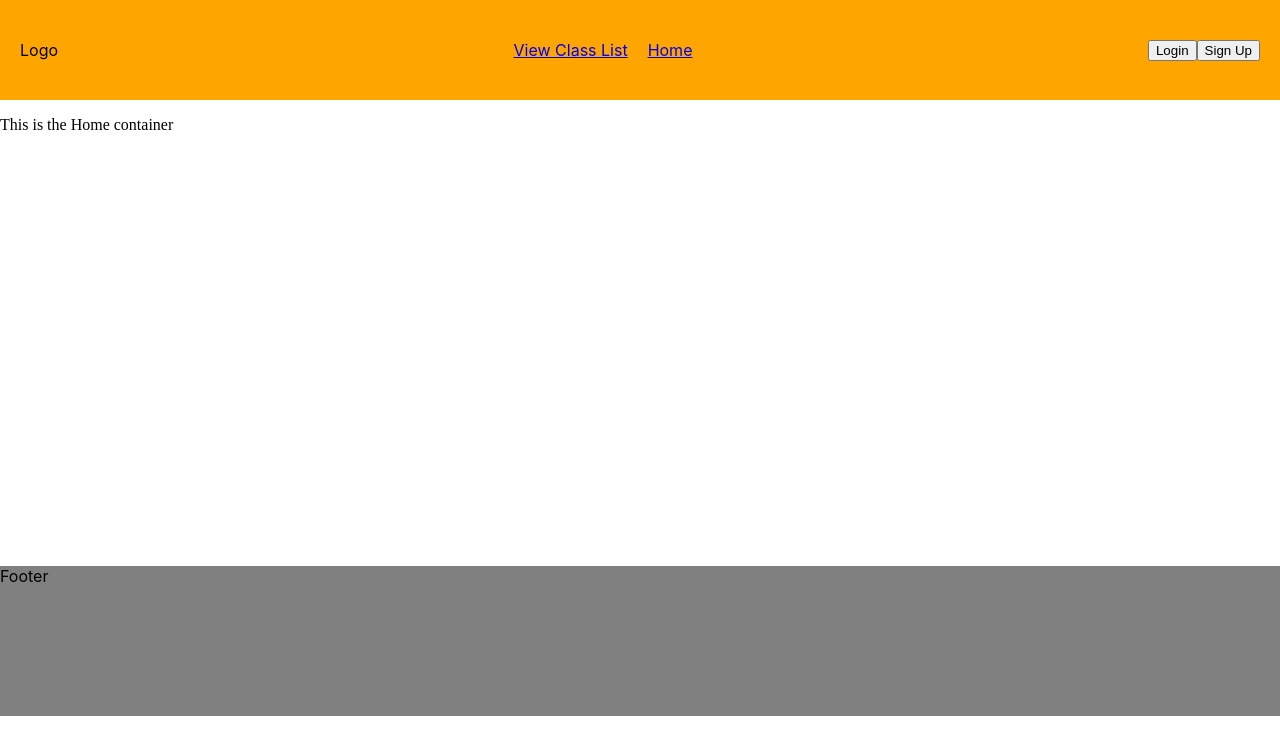
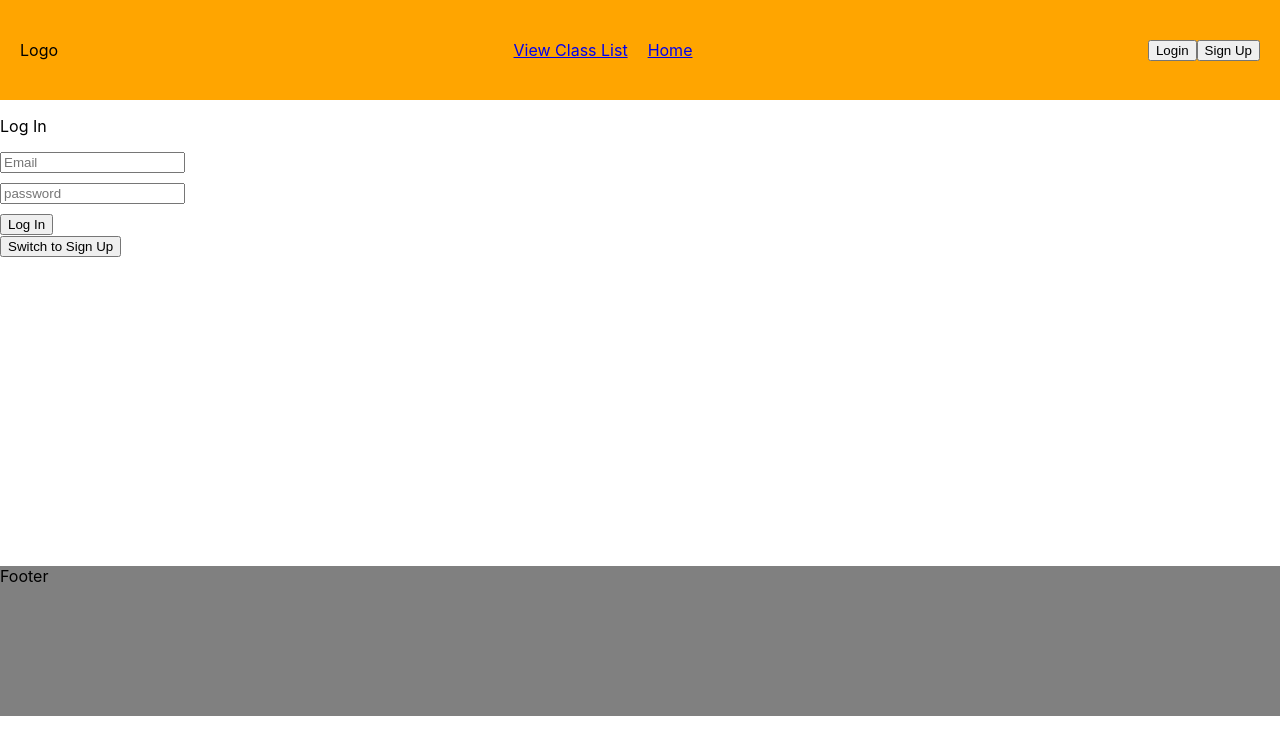
Before and after one commit to hochanlee96/HeraClass, a React (Create React App) app: page /auth in a window 1280 px wide. Before the commit this address led to /home. Shown: the top 754 px of the page. Built offline with nearby package versions, Linux system fonts and the light colour scheme; no server answers; a web font is replaced by a local one.

Commit message:
added separate auth page, when a user tries to add to favorite but is not logged in, the user is moved to the auth page

```diff
--- a/src/App.js
+++ b/src/App.js
@@ -8,6 +8,7 @@ import ClassList from './containers/ClassList/ClassList';
 import ClassDetail from './containers/ClassDetail/ClassDetail';
 import Logout from './components/Auth/Logout/Logout';
 import MyPage from './containers/MyPage/MyPage';
+import Auth from './containers/Auth/Auth';
 import * as authActions from './store/actions/auth';
 
 function App() {
@@ -29,6 +30,7 @@ function App() {
       <Route path="/detail/:classId" component={ClassDetail} />
       <Route path="/class-list" exact component={ClassList} />
       <Route path="/my-page" exact component={MyPage} />
+      <Route path="/auth" exact component={Auth} />
       <Route path="/logout" exact component={Logout} />
       <Route path="/" exact component={Home} />
       <Redirect to="/home" />
--- /dev/null
+++ b/src/components/Auth/AuthForm/AuthForm.js
@@ -0,0 +1,61 @@
+import React, { useState } from 'react';
+import { useDispatch } from 'react-redux';
+
+import * as authActions from '../../../store/actions/auth';
+import classes from './AuthForm.module.css';
+
+const AuthForm = props => {
+    const [emailInput, setEmailInput] = useState('');
+    const [usernameInput, setUsernameInput] = useState('');
+    const [passwordInput, setPasswordInput] = useState('');
+    const [error, setError] = useState();
+    const { isSignin, history } = props;
+    const dispatch = useDispatch();
+
+    const inputChangeHandler = (identifier, event) => {
+        if (identifier === 'email') {
+            setEmailInput(event.target.value);
+        } else if (identifier === 'username') {
+            setUsernameInput(event.target.value);
+        } else if (identifier === 'password') {
+            setPasswordInput(event.target.value);
+        }
+    }
+
+    const submitHandler = async event => {
+        event.preventDefault();
+        try {
+            if (isSignin) {
+                await dispatch(authActions.login(emailInput, passwordInput));
+                const userId = localStorage.getItem('userId');
+                await dispatch(authActions.fetchUserData(userId));
+            } else {
+                await dispatch(authActions.register(emailInput, passwordInput));
+                const userId = localStorage.getItem('userId');
+                await dispatch(authActions.createUser(userId, usernameInput));
+            }
+            setUsernameInput('');
+            setEmailInput('');
+            setPasswordInput('');
+            history.goBack();
+
+        } catch (err) {
+            setError(err.message);
+        }
+    }
+
+    return (
+        <>
+            <p>{isSignin ? 'Log In' : 'Sign Up'}</p>
+            <p>{error}</p>
+            <form onSubmit={submitHandler}>
+                <input className={classes.Input} type="email" placeholder="Email" value={emailInput} onChange={(event) => inputChangeHandler('email', event)} />
+                {!isSignin && <input className={classes.Input} type="text" placeholder="Username" value={usernameInput} onChange={(event) => inputChangeHandler('username', event)} />}
+                <input className={classes.Input} type="password" placeholder="password" value={passwordInput} onChange={(event) => inputChangeHandler('password', event)} />
+                <button className={classes.Button} onClick={submitHandler}>{isSignin ? 'Log In' : 'Register'}</button>
+            </form>
+        </>
+    )
+}
+
+export default AuthForm;
--- /dev/null
+++ b/src/components/Auth/AuthForm/AuthForm.module.css
@@ -0,0 +1,8 @@
+.Input {
+    display: block;
+    margin-top: 10px;
+}
+
+.Button {
+    margin-top: 10px;
+}
--- a/src/components/Auth/Login/Login.js
+++ b/src/components/Auth/Login/Login.js
@@ -43,7 +43,7 @@ const Login = props => {
     }, [show]);
 
     return (
-        <div>
+        <>
             <p>Login</p>
             <p>{error}</p>
             <form onSubmit={submitHandler}>
@@ -51,7 +51,7 @@ const Login = props => {
                 <input className={classes.Input} type="password" placeholder="password" value={passwordInput} onChange={(event) => inputChangeHandler('password', event)} />
                 <button className={classes.Button} onClick={props.authContinued}>Login</button>
             </form>
-        </div>
+        </>
     )
 }
 
--- a/src/components/UI/Navigation/Header/Header.js
+++ b/src/components/UI/Navigation/Header/Header.js
@@ -51,8 +51,8 @@ const Header = props => {
         </div>)
 
     return (
-        <div style={{ width: '100%', height: '100%' }}>
-            <div className={classes.Header}>
+        <>
+            <nav className={classes.Header}>
                 <div className={classes.Item}>Logo</div>
                 <div className={classes.Item}>
                     <NavLink
@@ -68,11 +68,10 @@ const Header = props => {
                 </NavLink>
                 </div>
                 {loginHeader}
-            </div>
+            </nav>
             <div className={classes.Modal} style={{ position: 'absolute', right: '-100px' }}>
                 <Modal show={showLogin} modalClosed={modalCloseHandler}>
                     <Login
-                        history={props.history}
                         resetModal={() => setShowLogin(false)}
                         show={showLogin} />
                 </Modal>
@@ -87,7 +86,7 @@ const Header = props => {
                     <NavLink className={classes.Nav} onClick={() => setDropdown(false)} style={{ display: 'block', margin: '10px 0', padding: '10px 10px', borderBottom: '1px solid rgba(0,0,0,0.5)' }} to='/logout'>Log out</NavLink>
                 </Dropdown>
             </div>
-        </div>
+        </>
     )
 }
 
--- a/src/components/hoc/Layout/Layout.js
+++ b/src/components/hoc/Layout/Layout.js
@@ -5,13 +5,13 @@ import Header from '../../UI/Navigation/Header/Header';
 
 const Layout = props => {
     return (
-        <div>
+        <>
             <div className={classes.Header}>
                 <Header history={props.history} />
             </div>
             <div className={classes.Body}>{props.children}</div>
             <div className={classes.Footer}>Footer</div>
-        </div>
+        </>
     )
 }
 
--- /dev/null
+++ b/src/containers/Auth/Auth.js
@@ -0,0 +1,21 @@
+import React, { useState } from 'react';
+
+import AuthForm from '../../components/Auth/AuthForm/AuthForm';
+
+const Auth = props => {
+    const [isSignin, setIsSignin] = useState(true);
+
+    const authToggler = () => {
+        setIsSignin(prev => !prev);
+    }
+
+    return (
+        <>
+            <AuthForm isSignin={isSignin} history={props.history} />
+            <button onClick={authToggler}>Switch to {isSignin ? "Sign Up" : "Log In"}</button>
+        </>
+    )
+
+}
+
+export default Auth;
--- a/src/containers/ClassDetail/ClassDetail.js
+++ b/src/containers/ClassDetail/ClassDetail.js
@@ -51,6 +51,10 @@ const ClassDetail = props => {
             // console.log(favoritesList);
         } else {
             //modal leading to login
+            const ok = window.confirm("You need to login first! Do you want to login?");
+            if (ok) {
+                props.history.push('/auth');
+            }
         }
     }
 
--- a/src/containers/MyPage/MyPage.js
+++ b/src/containers/MyPage/MyPage.js
@@ -8,6 +8,7 @@ const MyPage = props => {
     const viewFavoritesToggler = () => {
         setViewFavorites(prev => !prev)
     }
+
     return (
         <div className={classes.MyPage}>
             <p>This is My Page!</p>
--- a/src/store/actions/class-list.js
+++ b/src/store/actions/class-list.js
@@ -11,6 +11,7 @@ export const fetchClass = () => {
             }
 
             const resData = await response.json();
+            console.log(resData);
             const fetchedClasses = [];
 
             for (const key in resData) {
```
